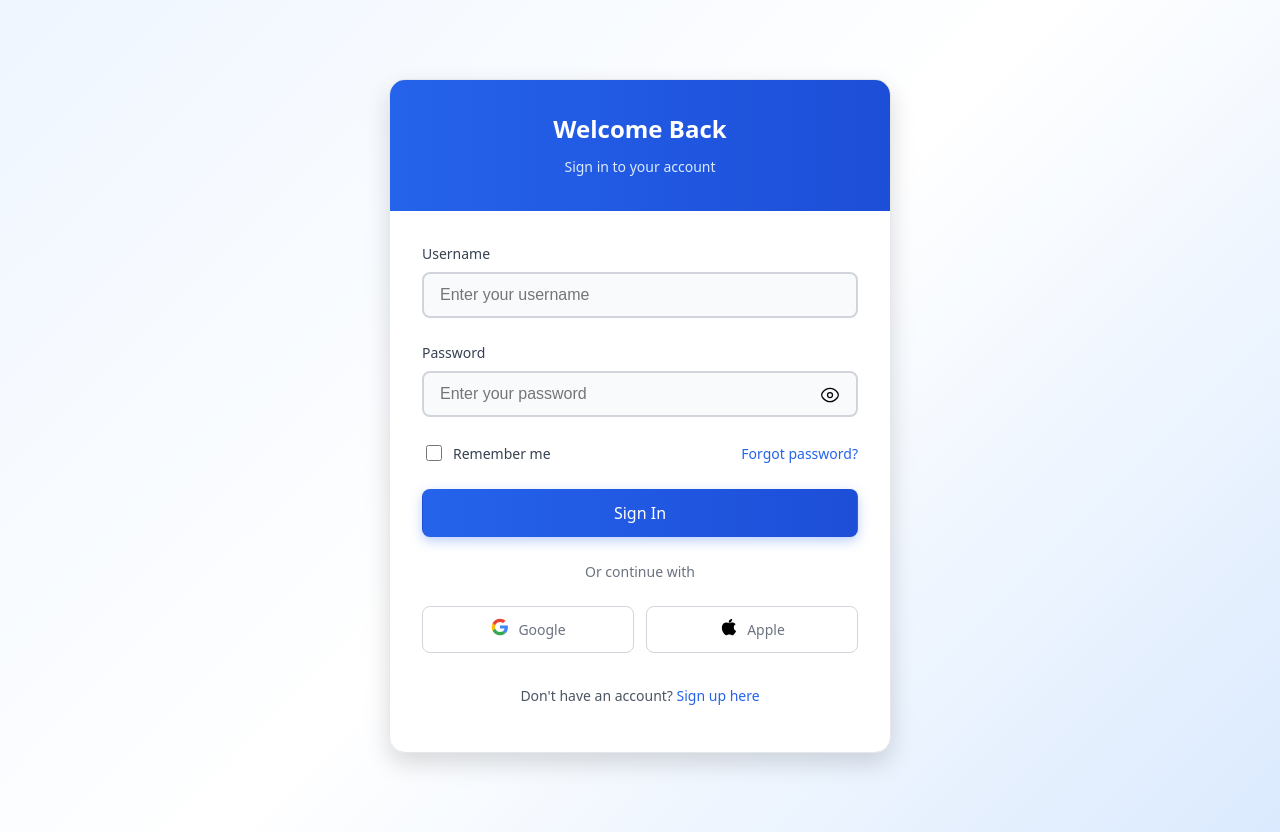
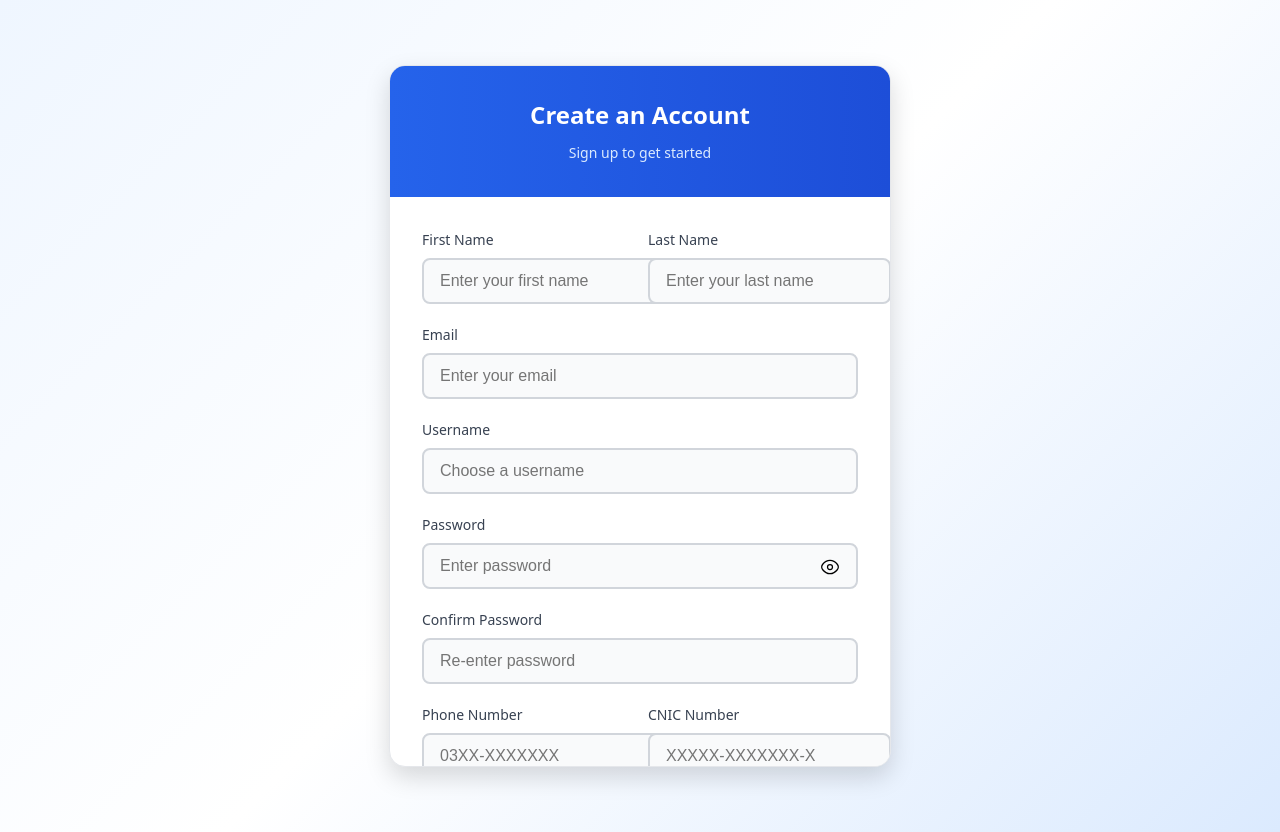
Before and after one commit to DawoodShahzad61004/Banking-App, a React (Vite) app in the folder Frontend/: page / in a window 1280 px wide. Built offline with nearby package versions, Linux system fonts and the light colour scheme.

Commit message:
Implement SignupPage component and update App to render it

```diff
--- a/Frontend/src/App.jsx
+++ b/Frontend/src/App.jsx
@@ -1,12 +1,14 @@
 import { useState } from 'react'
 import './App.css'
 import LoginPage from './containers/loginScreens/login_page'
+import SignupPage from './containers/loginScreens/signup_page'
 
 function App() {
   const [count, setCount] = useState(0)
 
   return (
-      <LoginPage/>
+      // <LoginPage/>
+      <SignupPage/>
   )
 }
 
--- a/Frontend/src/components/inputField.jsx
+++ b/Frontend/src/components/inputField.jsx
@@ -1,7 +1,7 @@
 import React, { useState } from "react";
 
 function InputField(props) {
-
+  let inputClass = "w-" + (props.width || "full") + " max-w-[400px] px-[16px] py-[12px] border-[2px] border-[#d1d5db] rounded-[8px] focus:border-[#3b82f6] focus:outline-none text-[black] bg-[#f9fafb] focus:bg-[#ffffff] transition-all duration-[200ms] text-[16px]";
   return (
     <div>
       <label
@@ -17,7 +17,7 @@ function InputField(props) {
         value={props.value || ""}
         onChange={props.changeHandler || (() => {})}
         required
-        className="w-full max-w-[400px] px-[16px] py-[12px] border-[2px] border-[#d1d5db] rounded-[8px] focus:border-[#3b82f6] focus:outline-none text-[black] bg-[#f9fafb] focus:bg-[#ffffff] transition-all duration-[200ms] text-[16px]"
+        className={`${inputClass}`}
         placeholder={props.placeholder || "input-placeholder"}
       />
     </div>
--- /dev/null
+++ b/Frontend/src/containers/loginScreens/signup_page.jsx
@@ -0,0 +1,184 @@
+import React, { useState } from "react";
+import Button from "../../components/customButton";
+import InputField from "../../components/inputField";
+import eyeSVG from "../../assets/eye.svg";
+import googleSVG from "../../assets/google.svg";
+import appleSVg from "../../assets/apple.svg";
+
+function SignupPage() {
+  const [formData, setFormData] = useState({
+    firstName: "",
+    lastName: "",
+    email: "",
+    username: "",
+    password: "",
+    confirmPassword: "",
+    phoneNumber: "",
+    cnicNumber: "",
+  });
+
+  const [passwordVisible, setPasswordVisible] = useState(false);
+  const handlePasswordToggle = () => {
+    setPasswordVisible((prev) => !prev);
+  };
+
+  const handleInputChange = (e) => {
+    const { name, value } = e.target;
+    setFormData((prev) => ({
+      ...prev,
+      [name]: value,
+    }));
+  };
+
+  return (
+    <div className="min-h-screen bg-[linear-gradient(135deg,_#eff6ff_0%,_#ffffff_50%,_#dbeafe_100%)] flex items-center justify-center p-[16px]">
+      <div className="bg-[#ffffff] w-full max-w-[500px] max-h-[700px] rounded-[16px] shadow-[0_10px_25px_rgba(0,0,0,0.15)] border border-[#e5e7eb] overflow-hidden">
+        {/* Header */}
+        <div className="bg-[linear-gradient(90deg,_#2563eb_0%,_#1d4ed8_100%)] px-[32px] py-[20px] text-center">
+          <h1 className="text-[24px] font-bold text-[#ffffff] mb-[8px]">
+            Create an Account
+          </h1>
+          <p className="text-[#dbeafe] text-[14px]">Sign up to get started</p>
+        </div>
+
+        {/* Form */}
+        <div className="px-[32px] py-[32px]">
+          <form className="space-y-[20px]">
+            {/* First Name & Last Name in one row */}
+            <div className="grid grid-cols-2 gap-[16px]">
+              <InputField
+                label="First Name"
+                name="firstName"
+                value={formData.firstName}
+                placeholder="Enter your first name"
+                changeHandler={handleInputChange}
+                width="[20%]"
+              />
+              <InputField
+                label="Last Name"
+                name="lastName"
+                value={formData.lastName}
+                placeholder="Enter your last name"
+                changeHandler={handleInputChange}
+                width="[20%]"
+              />
+            </div>
+            <InputField
+              label="Email"
+              name="email"
+              type="email"
+              value={formData.email}
+              placeholder="Enter your email"
+              changeHandler={handleInputChange}
+            />
+            <InputField
+              label="Username"
+              name="username"
+              value={formData.username}
+              placeholder="Choose a username"
+              changeHandler={handleInputChange}
+            />
+
+            {/* Password + Confirm */}
+            <div className="relative">
+              <InputField
+                label="Password"
+                name="password"
+                type={passwordVisible ? "text" : "password"}
+                value={formData.password}
+                placeholder="Enter password"
+                changeHandler={handleInputChange}
+              />
+              <button
+                type="button"
+                onClick={handlePasswordToggle}
+                className="absolute right-[12px] top-[37px] bg-transparent border-none p-[4px] cursor-pointer hover:bg-[#f3f4f6]"
+              >
+                <img
+                  src={eyeSVG}
+                  alt="Toggle Password"
+                  className="w-[24px] h-[24px]"
+                />
+              </button>
+            </div>
+            <InputField
+              label="Confirm Password"
+              name="confirmPassword"
+              type={passwordVisible ? "text" : "password"}
+              value={formData.confirmPassword}
+              placeholder="Re-enter password"
+              changeHandler={handleInputChange}
+            />
+
+            {/* Phone Number & CNIC in one row */}
+            <div className="grid grid-cols-2 gap-[16px]">
+              <InputField
+                label="Phone Number"
+                name="phoneNumber"
+                type="tel"
+                value={formData.phoneNumber}
+                placeholder="03XX-XXXXXXX"
+                changeHandler={handleInputChange}
+                width="auto"
+              />
+              <InputField
+                label="CNIC Number"
+                name="cnicNumber"
+                value={formData.cnicNumber}
+                placeholder="XXXXX-XXXXXXX-X"
+                changeHandler={handleInputChange}
+                width="auto"
+              />
+            </div>
+
+            {/* Submit Button */}
+            <div className="mt-[24px]">
+              <Button text="Sign Up" type="submit" />
+            </div>
+          </form>
+
+          {/* Divider */}
+          <div className="mt-[24px] mb-[24px]">
+            <div className="relative">
+              <div className="absolute inset-0 flex items-center">
+                <div className="w-full border-t border-[#d1d5db]" />
+              </div>
+              <div className="relative flex justify-center text-[14px]">
+                <span className="px-[8px] bg-white text-[#6b7280]">
+                  Or continue with
+                </span>
+              </div>
+            </div>
+          </div>
+
+          {/* Social Login */}
+          <div className="grid grid-cols-2 gap-[12px]">
+            <button className="flex items-center justify-center py-[10px] px-[16px] border border-[#d1d5db] rounded-[8px] bg-white text-[14px] font-medium text-[#6b7280] hover:bg-[#f9fafb]">
+              <img src={googleSVG} alt="Google" className="w-[20px] h-[20px] mr-[8px]" />
+              Google
+            </button>
+            <button className="flex items-center justify-center py-[10px] px-[16px] border border-[#d1d5db] rounded-[8px] bg-white text-[14px] font-medium text-[#6b7280] hover:bg-[#f9fafb]">
+              <img src={appleSVg} alt="Apple" className="w-[20px] h-[20px] mr-[8px]" />
+              Apple
+            </button>
+          </div>
+
+          {/* Redirect to Login */}
+          <div className="mt-[32px] text-center">
+            <p className="text-[14px] text-[#4b5563]">
+              Already have an account?{" "}
+              <a
+                href="./login_page"
+                className="font-medium text-[#2563eb] hover:text-[#3b82f6]"
+              >
+                Log in here
+              </a>
+            </p>
+          </div>
+        </div>
+      </div>
+    </div>
+  );
+}
+
+export default SignupPage;
```
